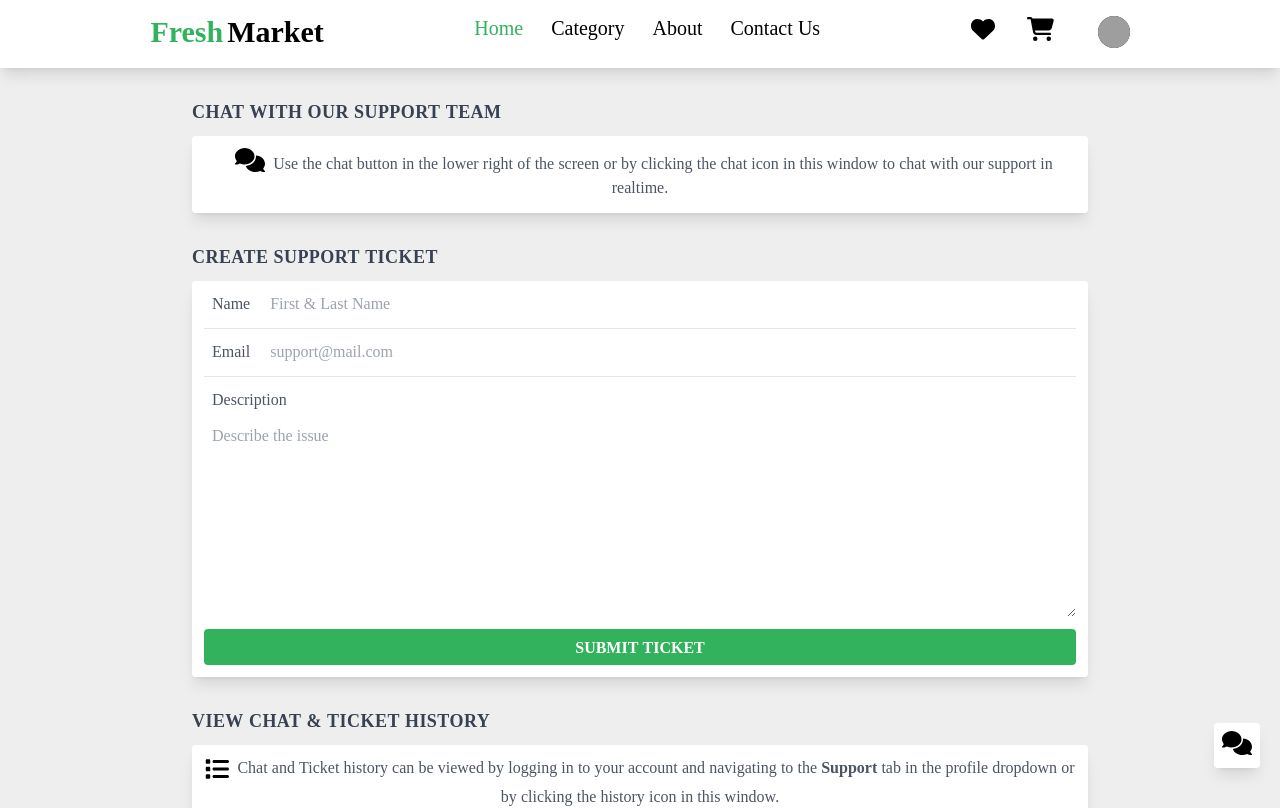
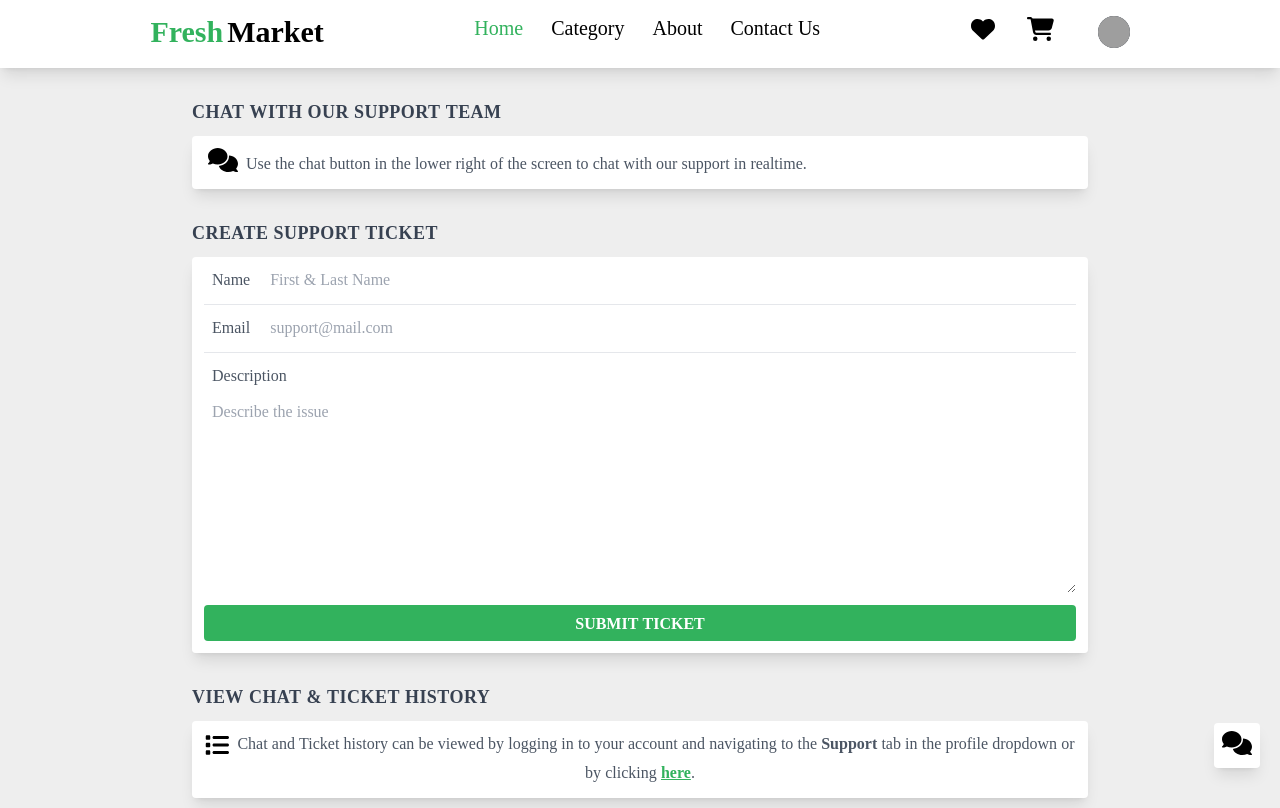
Before and after one commit to thebaker10/Fresh-Mart, a React (Create React App) app: page /Contact in a window 1280 px wide. Shown: the top 808 px of the page. Built offline with nearby package versions, Linux system fonts and the light colour scheme; grey boxes are pictures that could not be loaded; the HTML template or start-up script is replaced by a standard one.

Commit message:
wording changes

```diff
--- a/src/Pages/ContactPage.tsx
+++ b/src/Pages/ContactPage.tsx
@@ -13,7 +13,7 @@ export function ContactPage() {
                 <h2 className="uppercase tracking-wide text-lg font-semibold text-gray-700 my-2 mt-8">Chat with our support team</h2>
                 <div className="mb-8 bg-white shadow-lg rounded text-gray-600 flex">
 
-                    <p className="text-center px-2 py-3"><a href=""><FontAwesomeIcon className="text-black text-2xl px-2" icon={faComments}></FontAwesomeIcon></a>Use the chat button in the lower right of the screen or by clicking the chat icon in this window to chat with our support in realtime.</p>
+                    <p className="text-center px-2 py-3"><a href=""><FontAwesomeIcon className="text-black text-2xl px-2" icon={faComments}></FontAwesomeIcon></a>Use the chat button in the lower right of the screen to chat with our support in realtime.</p>
                 </div>
 
                 <form id="ticket-form" method="POST" action="">
@@ -44,7 +44,7 @@ export function ContactPage() {
 
                 <h2 className="uppercase tracking-wide text-lg font-semibold text-gray-700 my-2">View chat & ticket history</h2>
                 <div className="mb-8 bg-white shadow-lg rounded text-gray-600 flex">
-                    <p className="text-center px-3 py-3"><a href="http://localhost:3000/Support"><FontAwesomeIcon className="text-black text-2xl pr-2" icon={faList}></FontAwesomeIcon></a><span className="align-top">Chat and Ticket history can be viewed by logging in to your account and navigating to the <span className="font-bold">Support</span> tab in the profile dropdown or by clicking the history icon in this window.</span></p>
+                    <p className="text-center px-3 py-3"><a href="http://localhost:3000/Support"><FontAwesomeIcon className="text-black text-2xl pr-2" icon={faList}></FontAwesomeIcon></a><span className="align-top">Chat and Ticket history can be viewed by logging in to your account and navigating to the <span className="font-bold">Support</span> tab in the profile dropdown or by clicking <a className="text-green underline font-bold" href="http://localhost:3000/Support">here</a>.</span></p>
                 </div>
             </div>
             <Footer></Footer>
```
